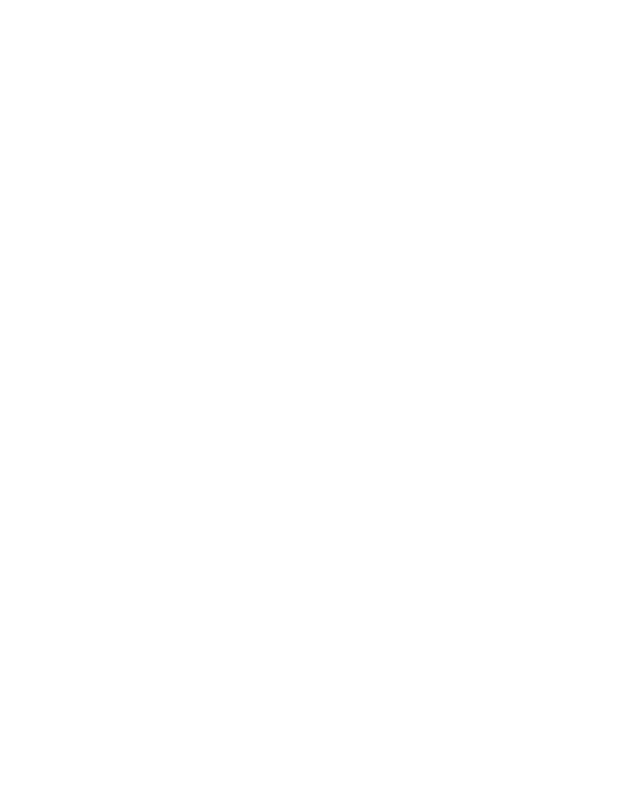
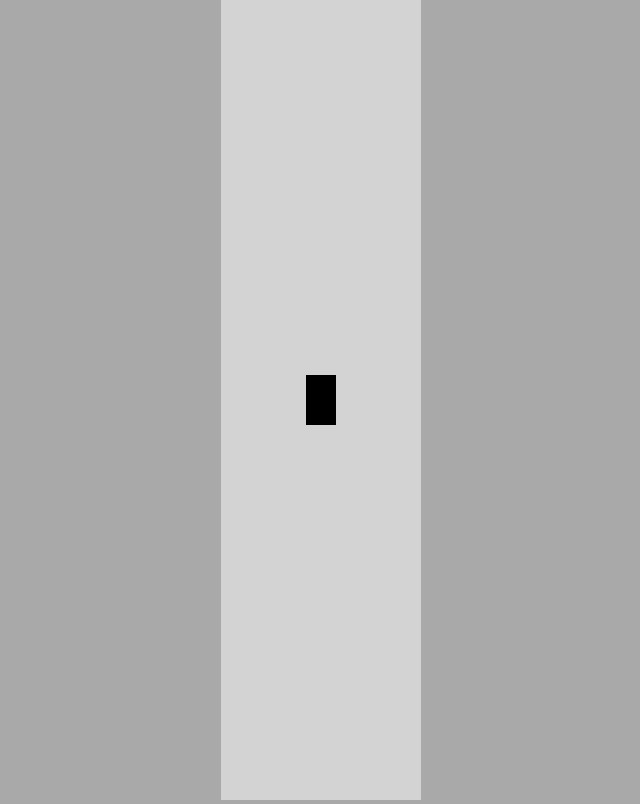
Before and after one commit to CodingOver/self-driving-car, a plain HTML site: page index.html in a window 1280 px wide. Shown: the whole page, without its empty margins (319-959 px from the left). Drawn offline with Linux system fonts and the light colour scheme.

Commit message:
Creatig a car

```diff
--- /dev/null
+++ b/car.js
@@ -0,0 +1,18 @@
+class Car {
+    constructor(x, y, width, height) {
+        this.x = x
+        this.y = y
+        this.width = width
+        this.height = height
+    }
+    draw(ctx) {
+        ctx.beginPath();
+        ctx.rect(
+            this.x - this.width / 2,
+            this.y - this.height / 2,
+            this.width,
+            this.height
+        );
+        ctx.fill()
+    }
+}
--- a/index.html
+++ b/index.html
@@ -10,7 +10,9 @@
 </head>
 
 <body>
+    <canvas id="canvas"></canvas>
 
+    <script src="./car.js"></script>
     <script src="./main.js"></script>
 </body>
 
--- a/main.js
+++ b/main.js
@@ -0,0 +1,10 @@
+// Canvas Initial Setup
+const canvas = document.getElementById("canvas")
+const ctx = canvas.getContext("2d")
+canvas.height = innerHeight
+canvas.width = 200
+
+// build new car
+let mycar = new Car(canvas.width / 2, canvas.height / 2, 30, 50)
+
+mycar.draw(ctx)
--- a/style.css
+++ b/style.css
@@ -0,0 +1,15 @@
+* {
+    padding: 0;
+    margin: 0;
+    box-sizing: border-box;
+}
+
+body {
+    background-color: darkgray;
+    overflow: hidden;
+    text-align: center;
+}
+
+#canvas {
+    background-color: lightgray;
+}
```
